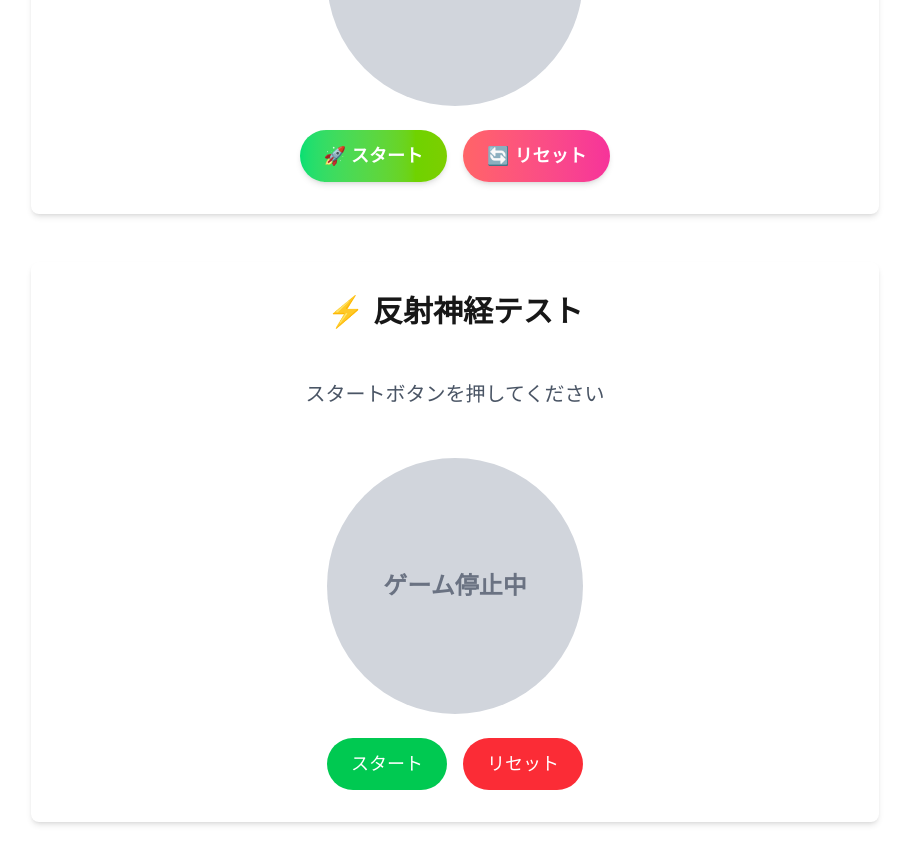
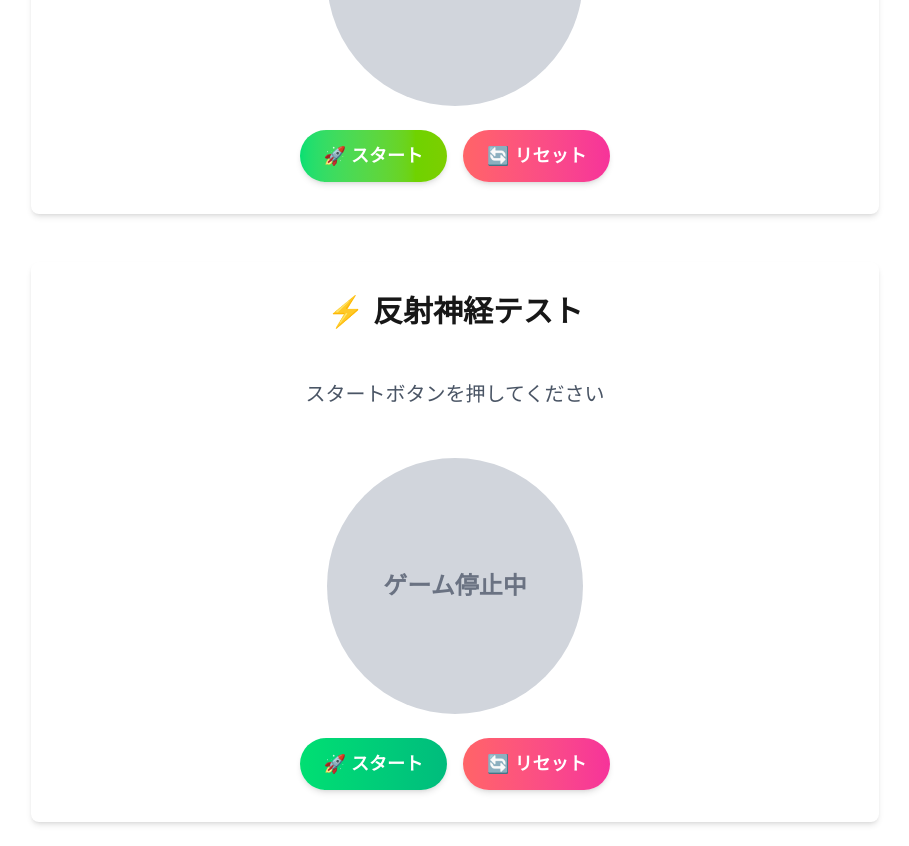
Before and after one commit to Kei-Yamano/mypage, a Next.js app: page /timekillers in a window 1280 px wide. Shown: the part 566-1412 px from the top of the page, without its empty margins (185-1094 px from the left). Built offline with nearby package versions, Linux system fonts and the light colour scheme.

Commit message:
反射神経テストのボタンUIの変更

```diff
--- a/src/app/timekillers/page.tsx
+++ b/src/app/timekillers/page.tsx
@@ -304,19 +304,19 @@ export default function TimekillersPage() {
               disabled={
                 reactionGameState === "waiting" || reactionGameState === "click"
               }
-              className={`px-6 py-3 rounded-full text-lg ${
+              className={`px-6 py-3 rounded-full text-lg font-bold transition-all duration-300 transform ${
                 reactionGameState === "waiting" || reactionGameState === "click"
                   ? "bg-gray-300 text-gray-500 cursor-not-allowed"
-                  : "bg-green-500 hover:bg-green-600 text-white"
+                  : "bg-gradient-to-r from-green-400 to-emerald-500 hover:from-green-500 hover:to-emerald-600 text-white shadow-md hover:shadow-lg hover:scale-105"
               }`}
             >
-              スタート
+              🚀 スタート
             </button>
             <button
               onClick={resetReactionGame}
-              className="px-6 py-3 bg-red-500 hover:bg-red-600 text-white rounded-full text-lg"
+              className="px-6 py-3 bg-gradient-to-r from-red-400 to-pink-500 hover:from-red-500 hover:to-pink-600 text-white rounded-full text-lg font-bold transition-all duration-300 transform hover:scale-105 shadow-md hover:shadow-lg"
             >
-              リセット
+              🔄 リセット
             </button>
           </div>
         </div>
```
